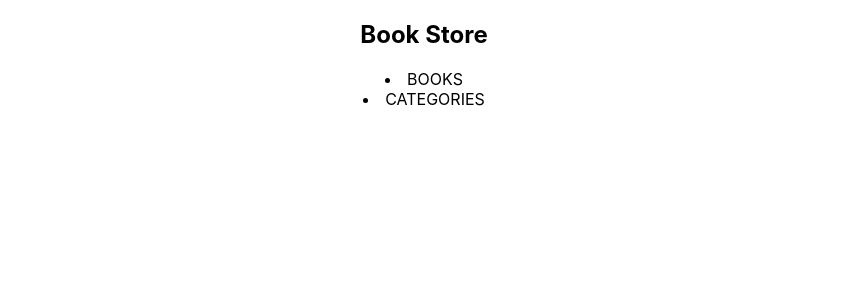
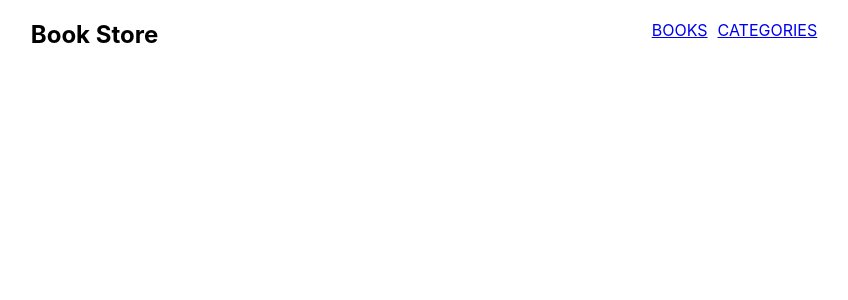
Before and after one commit to Shubh-Dev/react-bookstore-shubh, a React (Create React App) app: page / in a window 1280 px wide. Shown: the top 300 px of the page, without its empty margins (216-1064 px from the left). Built offline with nearby package versions, Linux system fonts and the light colour scheme.

Commit message:
HEADER AND NAVIGATION ADD

```diff
--- a/package.json
+++ b/package.json
@@ -8,6 +8,7 @@
     "@testing-library/user-event": "^13.5.0",
     "react": "^18.2.0",
     "react-dom": "^18.2.0",
+    "react-router-dom": "^6.3.0",
     "react-scripts": "5.0.1",
     "web-vitals": "^2.1.4"
   },
--- a/src/App.js
+++ b/src/App.js
@@ -1,4 +1,5 @@
 import './App.css';
+import { Routes, Route } from 'react-router-dom';
 import Header from './components/Header';
 
 function App() {
--- /dev/null
+++ b/src/components/BookList.js
@@ -0,0 +1 @@
+import React from "react";
--- /dev/null
+++ b/src/components/Header.css
@@ -0,0 +1,13 @@
+.header-container {
+    display: flex;
+    justify-content: space-around
+}
+
+.nav-bar {
+    display: flex;
+    margin-top: 20px;
+}
+
+.list-1 {
+    padding-right: 10px;
+}
--- a/src/components/Header.js
+++ b/src/components/Header.js
@@ -1,12 +1,13 @@
 import React from 'react';
-// import { Link } from 'react-router-dom';
+import { Link } from 'react-router-dom';
+import './Header.css';
 
 const Header = () => (
-  <div>
+  <div className="header-container">
     <h2>Book Store</h2>
-    <nav>
-      <li>BOOKS</li>
-      <li>CATEGORIES</li>
+    <nav className="nav-bar">
+      <Link className="list-1" to="/BookList">BOOKS </Link>
+      <Link to="Categories">CATEGORIES</Link>
     </nav>
   </div>
 );
--- a/src/index.css
+++ b/src/index.css
@@ -14,6 +14,8 @@ body {
     sans-serif;
   -webkit-font-smoothing: antialiased;
   -moz-osx-font-smoothing: grayscale;
+  text-decoration: none;
+  list-style: none;
 }
 
 code {
--- a/src/index.js
+++ b/src/index.js
@@ -1,11 +1,14 @@
 import React from 'react';
 import ReactDOM from 'react-dom/client';
+import { BrowserRouter as Router } from 'react-router-dom';
 import './index.css';
 import App from './App';
 
 const root = ReactDOM.createRoot(document.getElementById('root'));
 root.render(
   <React.StrictMode>
-    <App />
+    <Router>
+      <App />
+    </Router>
   </React.StrictMode>,
 );
```
Also changed, not shown: 1 other file (tests, documents, lock files or other folders).
